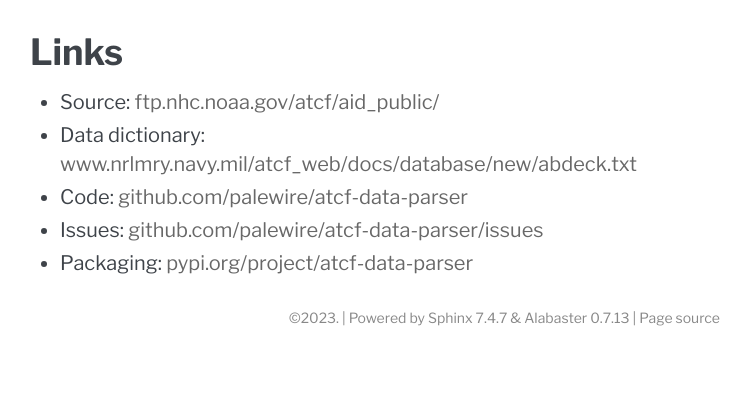
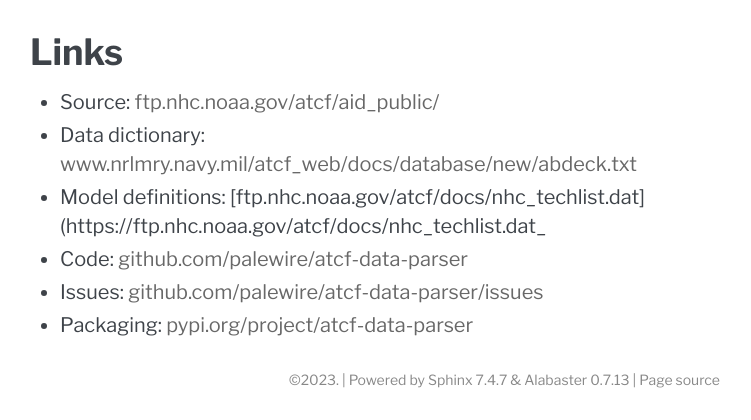
Before and after one commit to palewire/atcf-data-parser, a Sphinx documentation site: the page built from docs/index.md, in a window 1280 px wide and 900 px high, scrolled down 1227 px, cut to the strip 480-900 px from the top of the window. Shown: the whole strip, without its empty margins (390-1141 px from the left). Built offline with Sphinx 7.4.7, drawn with Linux system fonts in a browser that asks for light colours; before the commit the page ends 2065 px from its top, so only the background shows below that.

Commit message:
Update index.md

````diff
--- a/docs/index.md
+++ b/docs/index.md
@@ -58,11 +58,11 @@ A command-line utility for downloading and parsing ATCF data posted to [its publ
    :nested: full
 ```
 
-
 ## Links
 
 - Source: [ftp.nhc.noaa.gov/atcf/aid_public/](https://ftp.nhc.noaa.gov/atcf/aid_public/)
 - Data dictionary: [www.nrlmry.navy.mil/atcf_web/docs/database/new/abdeck.txt](https://www.nrlmry.navy.mil/atcf_web/docs/database/new/abdeck.txt)
+- Model definitions: [ftp.nhc.noaa.gov/atcf/docs/nhc_techlist.dat](https://ftp.nhc.noaa.gov/atcf/docs/nhc_techlist.dat_
 - Code: [github.com/palewire/atcf-data-parser](https://github.com/palewire/atcf-data-parser)
 - Issues: [github.com/palewire/atcf-data-parser/issues](https://github.com/palewire/atcf-data-parser/issues)
 - Packaging: [pypi.org/project/atcf-data-parser](https://pypi.org/project/atcf-data-parser)
````
